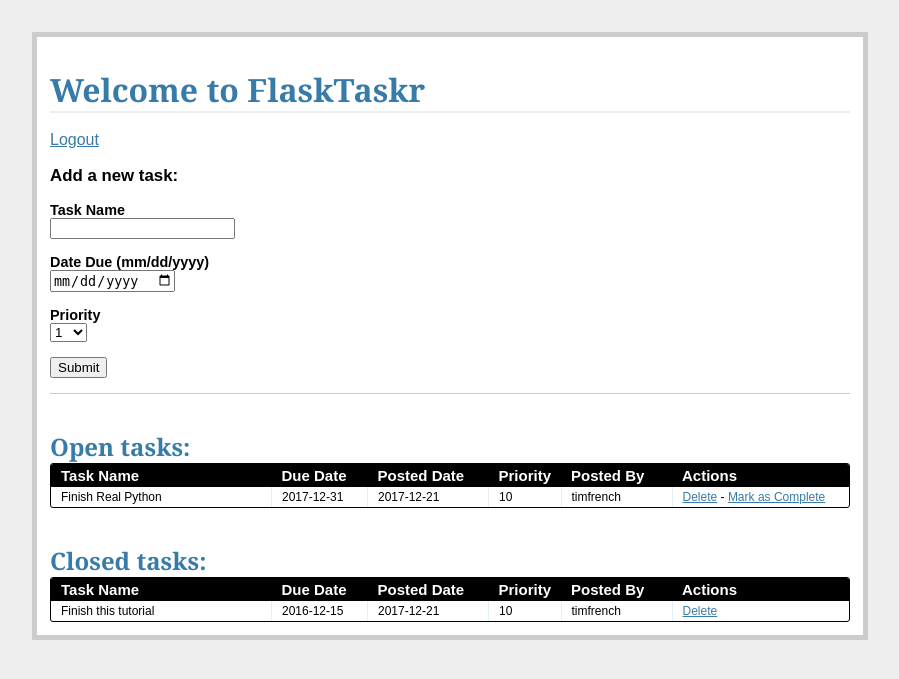
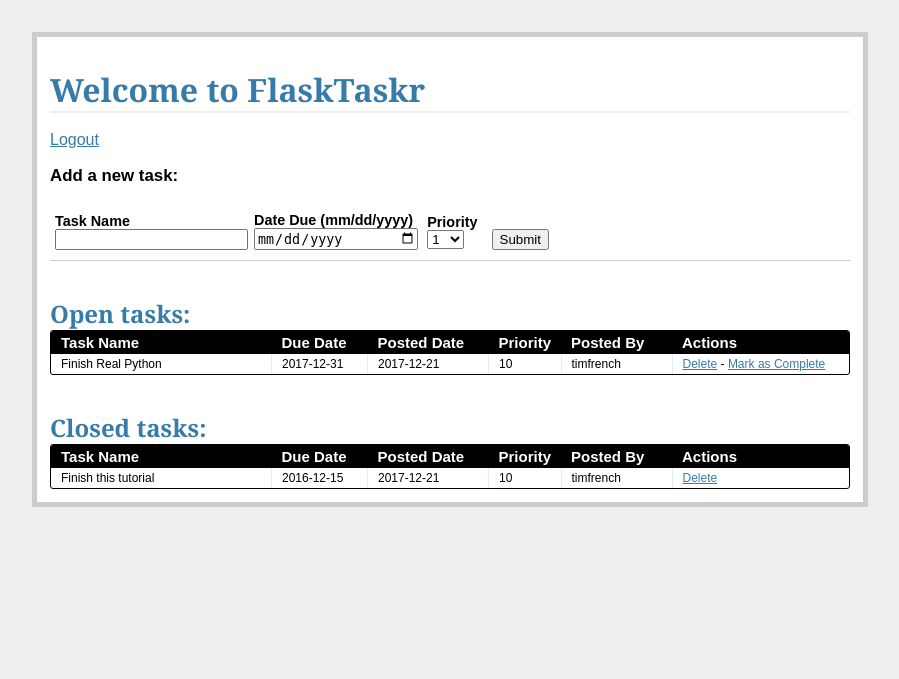
Before and after one commit to tfrench15/flaskrtaskr, a Flask app: page /tasks/ in a window 1280 px wide. Shown: the top 679 px of the page, without its empty margins (190-1089 px from the left). Run offline with Flask 2, Linux system fonts and the light colour scheme; a user stored in the database is signed in; data comes from the database, SQL or seed files in the repository.

Commit message:
update css

```diff
--- a/project/static/css/main.css
+++ b/project/static/css/main.css
@@ -134,3 +134,11 @@ label {
   text-decoration:none;
   position:relative;
 }
+
+.inline-form .input-group {
+  display: inline-block;
+  margin: 10px 5px;
+}
+.input-group input {
+  width: 100%;
+}
```
